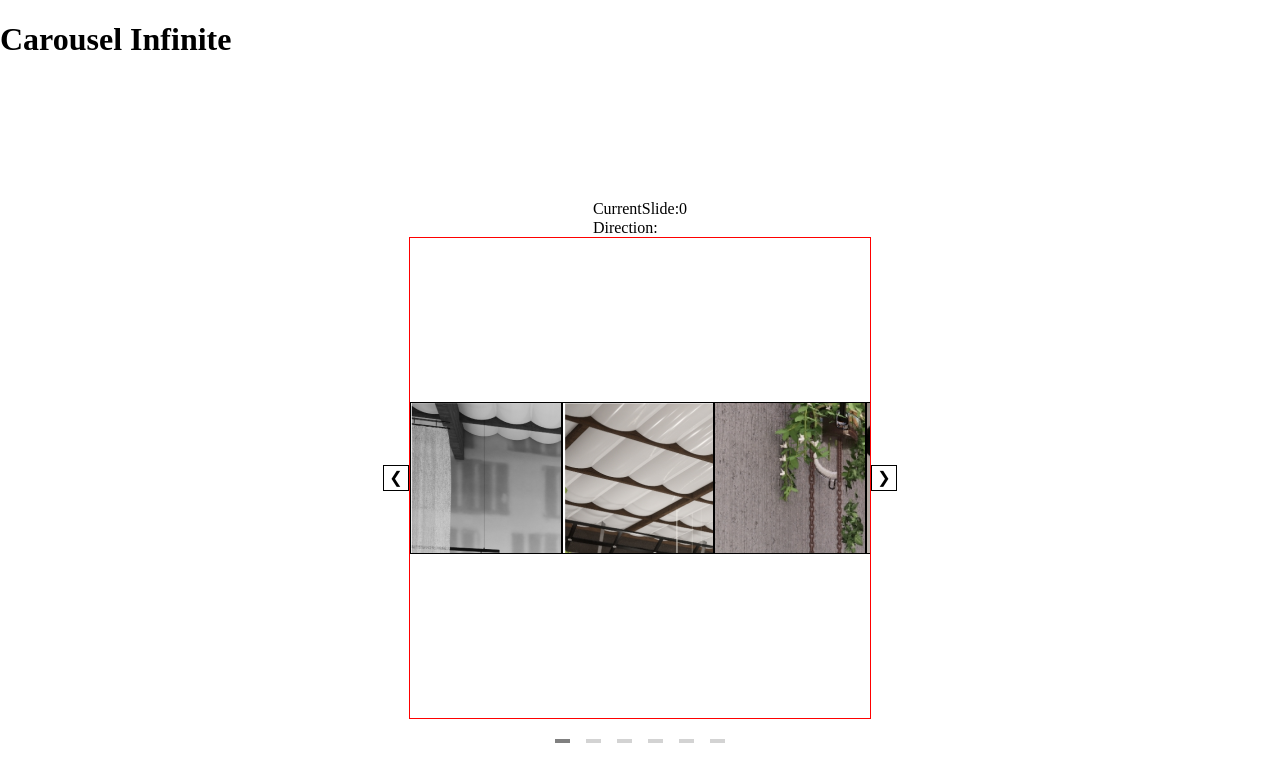
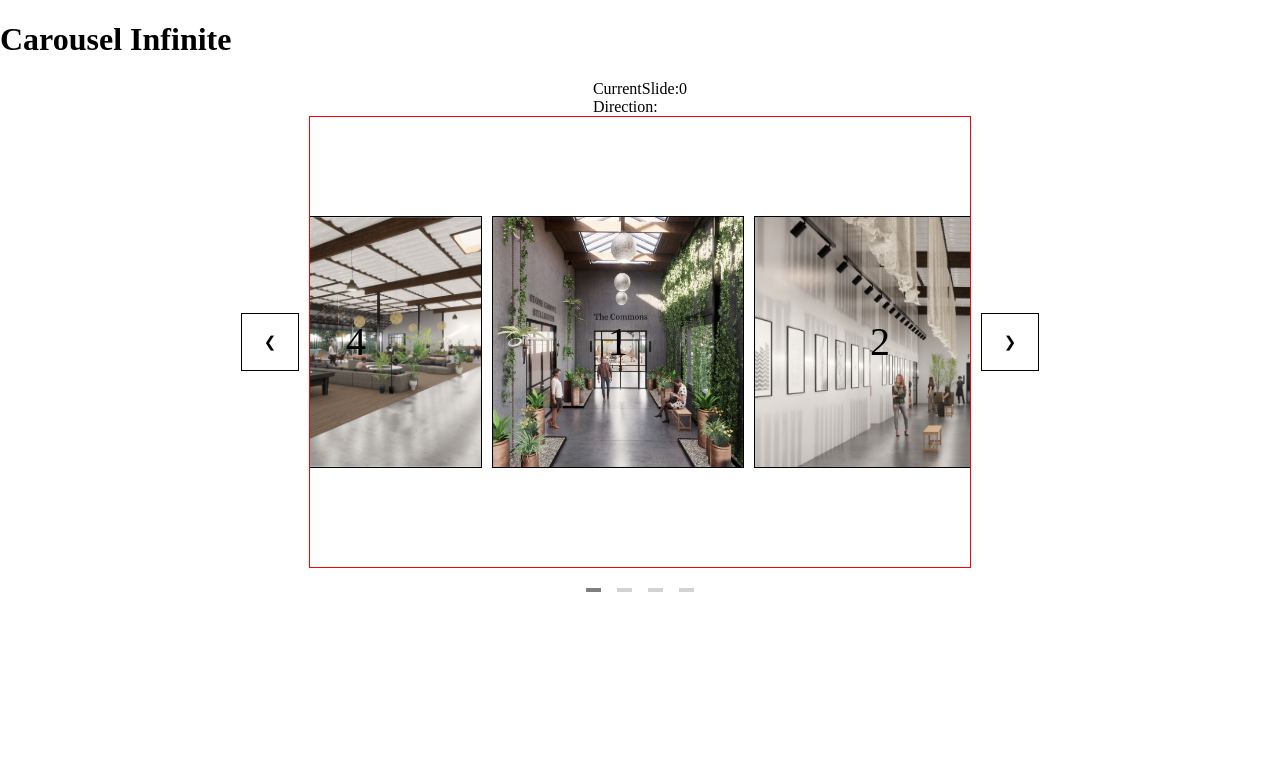
Before and after one commit to hrakt/Carousel-v2, a Next.js app: page /landing in a window 1280 px wide. Shown: the top 782 px of the page. Built offline with nearby package versions, Linux system fonts and the light colour scheme.

Commit message:
Fix issues

```diff
--- a/components/Carousel.js
+++ b/components/Carousel.js
@@ -16,7 +16,7 @@ const Carousel = () => {
     const track = React.createRef();
 
     const slideArr = [0, 1, 2, 3, 4, 5];
-    const upperLimit = slideArr.length - 1;
+    const upperLimit = overlayPics.length - 1;
 
     useEffect(() => {
         const node = track.current;
@@ -34,10 +34,10 @@ const Carousel = () => {
         };
     });
 
-    const handleAnimation = direction => {
-        console.log(direction);
-        directions = direction;
-    };
+    // const handleAnimation = direction => {
+    //     console.log(direction);
+    //     directions = direction;
+    // };
 
     const handleArrows = event => {
         if (!isAnimating) {
@@ -52,7 +52,6 @@ const Carousel = () => {
     const handleClick = direction => {
         setIsAnimating(true);
         let newSlideNumber = currentSlide + direction;
-        direction = direction;
         setShifting(true);
 
         setCurrentSlide(newSlideNumber);
@@ -77,15 +76,16 @@ const Carousel = () => {
         let children = [];
 
         overlayPics.map((item, index) => {
-            console.log(item);
-            children.push(
+            return children.push(
                 <div
                     key={index}
                     className={styles.box}
                     style={{
                         backgroundImage: `url(${item.file.url})`,
                     }}
-                />
+                >
+                    {index + 1}
+                </div>
             );
         });
 
@@ -111,14 +111,14 @@ const Carousel = () => {
                             transform: `translateX(${(currentSlide +
                                 upperLimit +
                                 1) *
-                                -slideLength}px)`,
+                                -slideLength}px) translateX(${slideLength -
+                                80}px)`,
                         }}
                         ref={track}
                         onTransitionEnd={resetSlide}
                     >
                         {cloneSlides()}
                         {overlayPics.map((item, index) => {
-                            console.log(item);
                             return (
                                 <div
                                     key={index}
@@ -126,7 +126,9 @@ const Carousel = () => {
                                     style={{
                                         backgroundImage: `url(${item.file.url})`,
                                     }}
-                                />
+                                >
+                                    {index + 1}
+                                </div>
                             );
                         })}
                         {cloneSlides()}
--- a/components/Carousel.module.scss
+++ b/components/Carousel.module.scss
@@ -3,7 +3,6 @@
     height: 100vh;
     display: flex;
     align-items: center;
-    justify-content: center;
     flex-direction: column;
 }
 
@@ -15,9 +14,9 @@
 
 .bigContainer {
     border: 1px solid red;
-    width: 54vw;
-    max-width: 460px;
-    height: 30rem;
+    width: 60vw;
+    max-width: 660px;
+    height: 450px;
     position: relative;
 
     overflow: hidden;
@@ -39,10 +38,15 @@
     transition: all 0.5s ease-in-out;
 }
 .box {
-    width: 150px;
-    height: 150px;
+    position: relative;
+    width: 250px;
+    height: 250px;
+    background-size: cover;
+    background-position: center;
     border: 1px solid black;
-    position: relative;
+    font-size: 40px;
+    margin-right: 10px;
+
     display: flex;
     justify-content: center;
     align-items: center;
--- a/components/Navbar.js
+++ b/components/Navbar.js
@@ -1,5 +1,8 @@
+import React from 'react';
 import styles from './Navbar.module.scss';
 import cx from 'classnames';
+
+import { overlayPics } from './mockImgs';
 
 const Navbar = ({
     currentSlide,
@@ -13,9 +16,13 @@ const Navbar = ({
         setIsAnimating(true);
         setShifting(true);
     };
+
+    currentSlide < 0
+        ? (currentSlide = overlayPics.length + currentSlide)
+        : null;
     return (
         <div className={styles.mainContainer}>
-            {slideArr.map(index => (
+            {overlayPics.map((item, index) => (
                 <div
                     key={index}
                     onClick={() => handleSwitch(index)}
--- a/components/Slider.module.scss
+++ b/components/Slider.module.scss
@@ -1,24 +1,25 @@
 .sliderContainer {
     display: flex;
+    font-size: 15px;
+    margin: 10px;
+    cursor: pointer;
 }
 
 .previous {
-  height: 1.5rem;
-  width: 1.5rem;
+    height: 3.5rem;
+    width: 3.5rem;
     position: relative;
     border: 1px solid black;
-  cursor: pointer;
 
     display: flex;
     align-items: center;
     justify-content: center;
 }
 .next {
-  height: 1.5rem;
-  width: 1.5rem;
+    height: 3.5rem;
+    width: 3.5rem;
     position: relative;
     border: 1px solid black;
-  cursor: pointer;
 
     display: flex;
     align-items: center;
```
Also changed, not shown: components/Navbar.module.scss (indentation only). Lines whose indentation alone changed are shown as unchanged.
